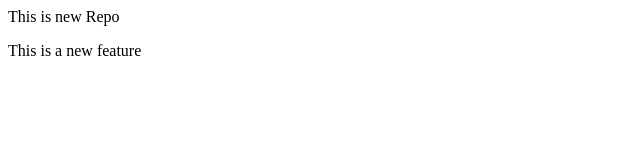
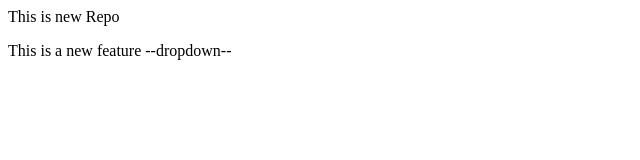
Before and after one commit to JeetendraRana/LocalRepo, a plain HTML site: page index.html in a window 1280 px wide. Shown: the full height of the page, 0-640 px from the left. Drawn offline with Linux system fonts and the light colour scheme.

```diff
--- a/index.html
+++ b/index.html
@@ -1,2 +1,2 @@
 <p>This is new Repo</p>
-<p>This is a new feature</p>
+<p>This is a new feature --dropdown--</p>
```
